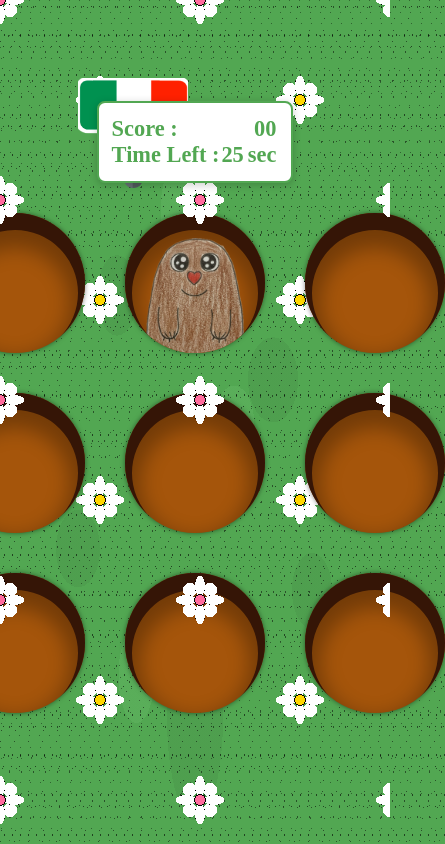
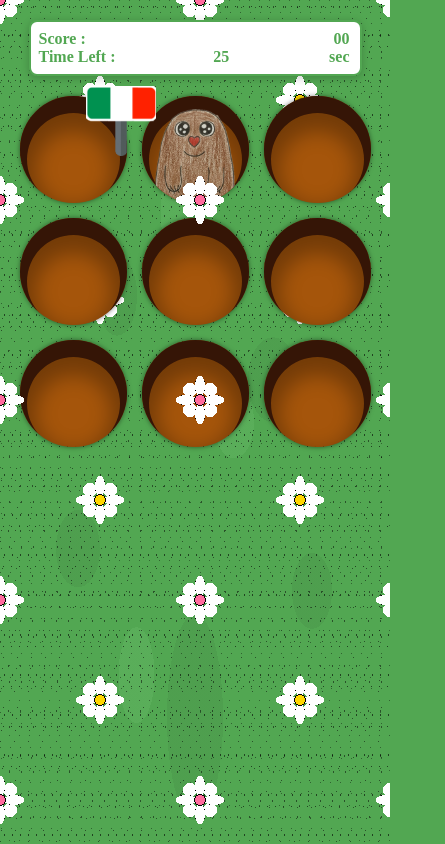
Before and after one commit to LeoCal/games, a plain HTML site: page whack-a-mole/index.html in a window 390 px wide. Shown: the whole page, 445 px wide, since content can reach past the window. Drawn offline with Linux system fonts and the light colour scheme.

Commit message:
Adding responsive CSS for correct visualization on mobile devices

```diff
--- a/whack-a-mole/style.css
+++ b/whack-a-mole/style.css
@@ -216,3 +216,93 @@ h3 {
   color: #fff;
   border: 2px solid #52a752;
 }
+
+/* Mobile Responsive Styles */
+@media (max-width: 768px) {
+  body {
+    padding: 10px;
+    justify-content: flex-start;
+    padding-top: 20px;
+  }
+
+  .box {
+    top: 0;
+    width: 90%;
+    max-width: 350px;
+    padding: 0.6rem;
+    margin-bottom: 20px;
+  }
+
+  h3 {
+    font-size: 1.1rem;
+  }
+
+  .board {
+    width: 90vw;
+    height: 90vw;
+    max-width: 400px;
+    max-height: 400px;
+    gap: 20px;
+  }
+
+  .hole .mole {
+    width: 75%;
+  }
+
+  .cursor {
+    width: 80px;
+    height: 80px;
+  }
+
+  .finalScore {
+    width: 90%;
+    max-width: 300px;
+    padding: 0.8rem;
+  }
+
+  .finalScore h3 {
+    font-size: 1rem;
+  }
+
+  .finalScore h1 {
+    font-size: 1.5rem;
+  }
+
+  .restartBtn {
+    font-size: 16px;
+    padding: 0.6rem 1.2rem;
+  }
+}
+
+@media (max-width: 480px) {
+  .box {
+    padding: 0.5rem;
+    font-size: 0.9rem;
+  }
+
+  h3 {
+    font-size: 1rem;
+  }
+
+  .board {
+    gap: 15px;
+  }
+
+  .cursor {
+    width: 70px;
+    height: 70px;
+  }
+
+  .finalScore h3 {
+    font-size: 0.9rem;
+  }
+
+  .finalScore h1 {
+    font-size: 1.3rem;
+  }
+
+  .restartBtn {
+    font-size: 14px;
+    padding: 0.5rem 1rem;
+  }
+}
```
